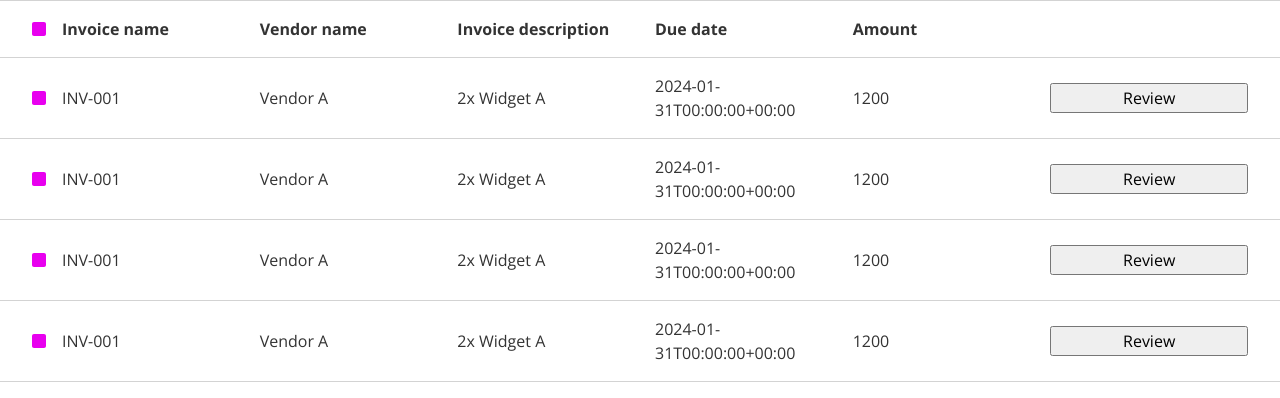
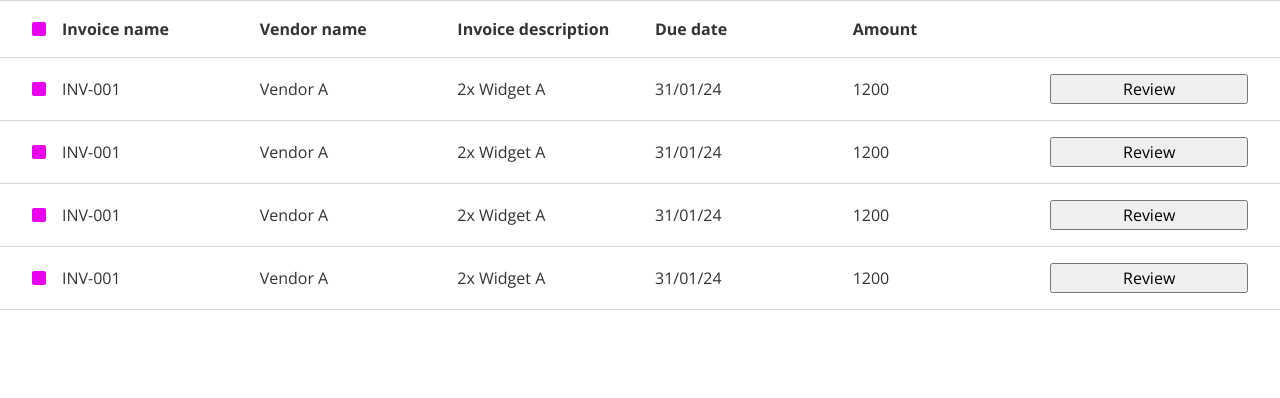
Before and after one commit to autonifai/fullstack-take-home-test, a React (Create React App) app: page / in a window 1280 px wide. Shown: the top 398 px of the page. Built offline with nearby package versions, Linux system fonts and the light colour scheme.

Commit message:
format due date for Line Invoice

```diff
--- a/src/InvoiceList/LineInvoice/LineInvoice.tsx
+++ b/src/InvoiceList/LineInvoice/LineInvoice.tsx
@@ -9,7 +9,7 @@ export default function LineInvoice({ className, invoice }: LineInvoiceProps) {
         <p className='line-invoice__value'>{invoice.name}</p>
         <p className='line-invoice__value'>{invoice.vendor}</p>
         <p className='line-invoice__value'>{invoice.description}</p>
-        <p className='line-invoice__value'>{invoice.dueDate.format()}</p>
+        <p className='line-invoice__value'>{invoice.dueDate.format('DD/MM/YY')}</p>
         <p className='line-invoice__value'>{invoice.totalAmount}</p>
         <button className='line-invoice__review'>Review</button>
       </ListRow>
```
Also changed, not shown: 1 other file (tests, documents, lock files or other folders).
